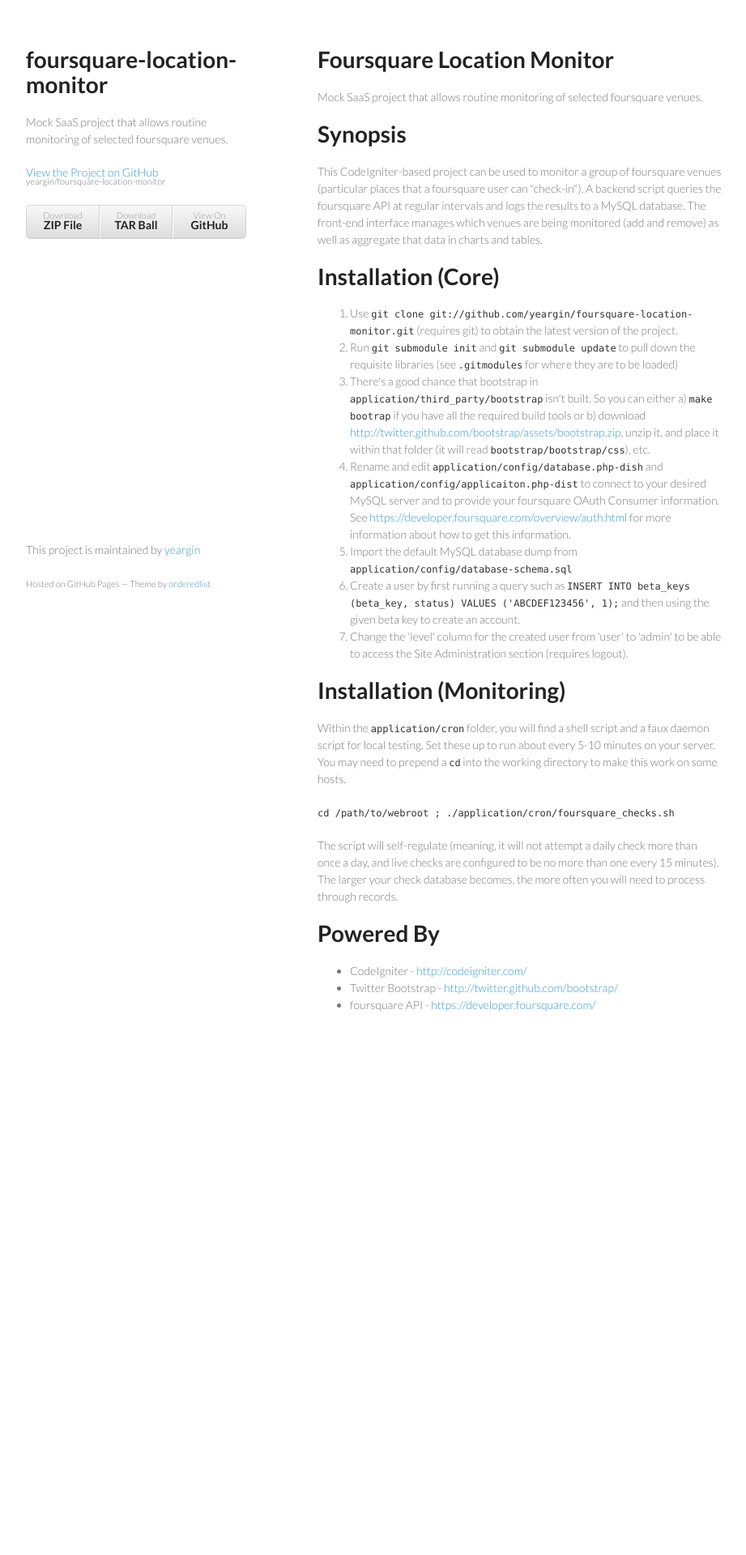
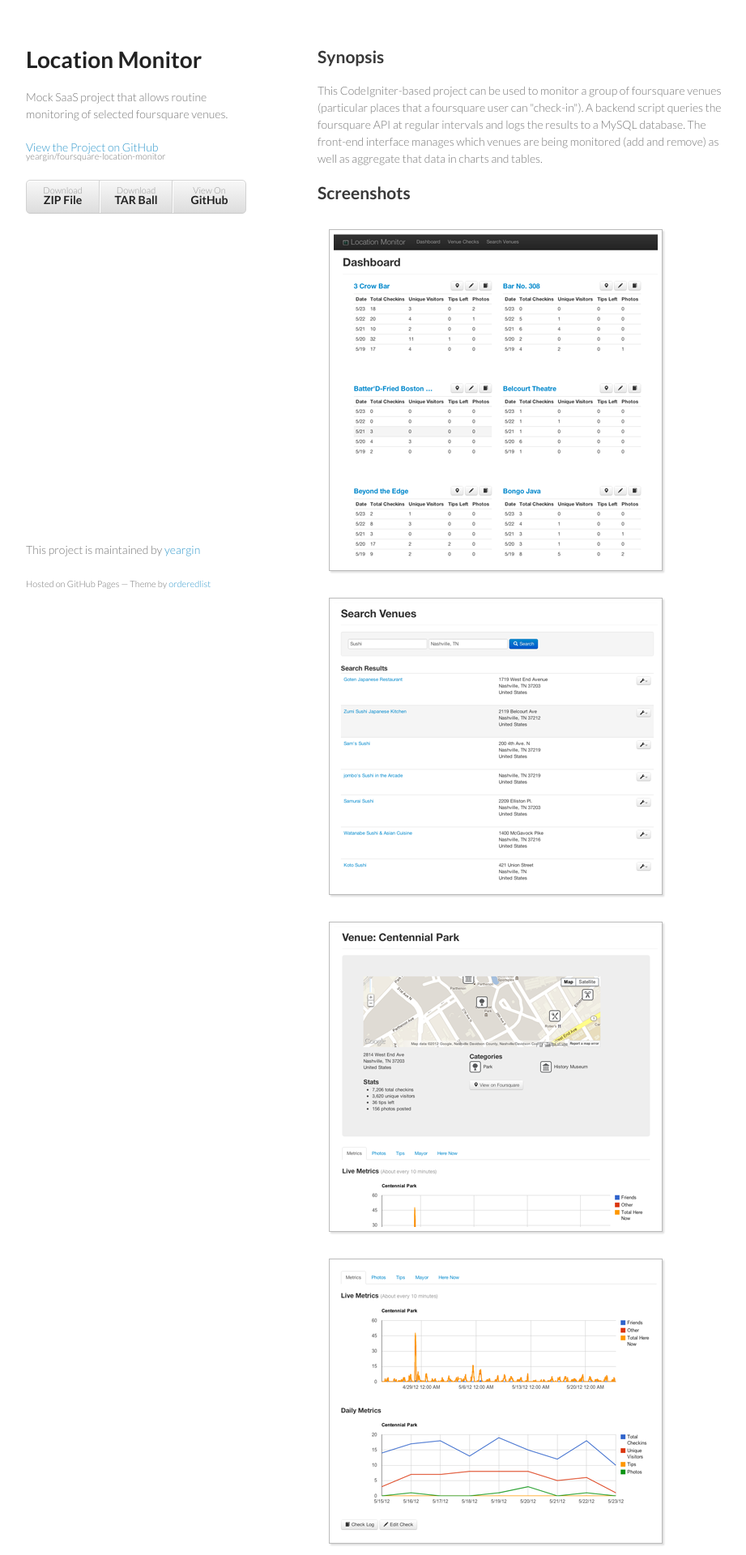
Before and after one commit to yeargin/foursquare-location-monitor, a PHP site: page / in a window 1280 px wide. Shown: the top 1920 px of the page at 81% size, without its empty margins (178-1099 px from the left). Before the commit the page ends 1249 px from the top, so only its background shows below. Run offline with PHP 8.4, Linux system fonts and the light colour scheme.

Commit message:
Updated version of static site with screenshots.

```diff
--- a/index.html
+++ b/index.html
@@ -3,7 +3,7 @@
   <head>
     <meta charset="utf-8">
     <meta http-equiv="X-UA-Compatible" content="chrome=1">
-    <title>foursquare-location-monitor by yeargin</title>
+    <title>Location Monitor | Track check-ins to foursquare venues</title>
 
     <link rel="stylesheet" href="stylesheets/styles.css">
     <link rel="stylesheet" href="stylesheets/pygment_trac.css">
@@ -11,11 +11,26 @@
     <!--[if lt IE 9]>
     <script src="//html5shiv.googlecode.com/svn/trunk/html5.js"></script>
     <![endif]-->
+
+    <script type="text/javascript">
+
+      var _gaq = _gaq || [];
+      _gaq.push(['_setAccount', 'UA-635661-31']);
+      _gaq.push(['_trackPageview']);
+
+      (function() {
+        var ga = document.createElement('script'); ga.type = 'text/javascript'; ga.async = true;
+        ga.src = ('https:' == document.location.protocol ? 'https://ssl' : 'http://www') + '.google-analytics.com/ga.js';
+        var s = document.getElementsByTagName('script')[0]; s.parentNode.insertBefore(ga, s);
+      })();
+
+    </script>
+
   </head>
   <body>
     <div class="wrapper">
       <header>
-        <h1>foursquare-location-monitor</h1>
+        <h1>Location Monitor</h1>
         <p>Mock SaaS project that allows routine monitoring of selected foursquare venues.</p>
         <p class="view"><a href="https://github.com/yeargin/foursquare-location-monitor">View the Project on GitHub <small>yeargin/foursquare-location-monitor</small></a></p>
         <ul>
@@ -25,43 +40,17 @@
         </ul>
       </header>
       <section>
-        <h1>Foursquare Location Monitor</h1>
+        <h2>Synopsis</h2>
+        <p>This CodeIgniter-based project can be used to monitor a group of foursquare venues (particular places that a foursquare user can "check-in"). A backend script queries the foursquare API at regular intervals and logs the results to a MySQL database. The front-end interface manages which venues are being monitored (add and remove) as well as aggregate that data in charts and tables.</p>
 
-<p>Mock SaaS project that allows routine monitoring of selected foursquare venues.</p>
-
-<h1>Synopsis</h1>
-
-<p>This CodeIgniter-based project can be used to monitor a group of foursquare venues (particular places that a foursquare user can "check-in"). A backend script queries the foursquare API at regular intervals and logs the results to a MySQL database. The front-end interface manages which venues are being monitored (add and remove) as well as aggregate that data in charts and tables.</p>
-
-<h1>Installation (Core)</h1>
-
-<ol>
-<li>Use <code>git clone git://github.com/yeargin/foursquare-location-monitor.git</code> (requires git) to obtain the latest version of the project.</li>
-<li>Run <code>git submodule init</code> and <code>git submodule update</code> to pull down the requisite libraries (see <code>.gitmodules</code> for where they are to be loaded)</li>
-<li>There's a good chance that bootstrap in <code>application/third_party/bootstrap</code> isn't built. So you can either a) <code>make bootrap</code> if you have all the required build tools or b) download <a href="http://twitter.github.com/bootstrap/assets/bootstrap.zip">http://twitter.github.com/bootstrap/assets/bootstrap.zip</a>, unzip it, and place it within that folder (it will read <code>bootstrap/bootstrap/css</code>), etc.</li>
-<li>Rename and edit <code>application/config/database.php-dish</code> and <code>application/config/applicaiton.php-dist</code> to connect to your desired MySQL server and to provide your foursquare OAuth Consumer information. See <a href="https://developer.foursquare.com/overview/auth.html">https://developer.foursquare.com/overview/auth.html</a> for more information about how to get this information.</li>
-<li>Import the default MySQL database dump from <code>application/config/database-schema.sql</code>
-</li>
-<li>Create a user by first running a query such as <code>INSERT INTO beta_keys (beta_key, status) VALUES ('ABCDEF123456', 1);</code> and then using the given beta key to create an account.</li>
-<li>Change the 'level' column for the created user from 'user' to 'admin' to be able to access the Site Administration section (requires logout).</li>
-</ol><h1>Installation (Monitoring)</h1>
-
-<p>Within the <code>application/cron</code> folder, you will find a shell script and a faux daemon script for local testing. Set these up to run about every 5-10 minutes on your server. You may need to prepend a <code>cd</code> into the working directory to make this work on some hosts.</p>
-
-<p><code>cd /path/to/webroot ; ./application/cron/foursquare_checks.sh</code></p>
-
-<p>The script will self-regulate (meaning, it will not attempt a daily check more than once a day, and live checks are configured to be no more than one every 15 minutes). The larger your check database becomes, the more often you will need to process through records.</p>
-
-<h1>Powered By</h1>
-
-<ul>
-<li>CodeIgniter - <a href="http://codeigniter.com/">http://codeigniter.com/</a>
-</li>
-<li>Twitter Bootstrap - <a href="http://twitter.github.com/bootstrap/">http://twitter.github.com/bootstrap/</a>
-</li>
-<li>foursquare API - <a href="https://developer.foursquare.com/">https://developer.foursquare.com/</a>
-</li>
-</ul>
+        <h2>Screenshots</h2>
+        <img src="images/screenshot_dashboard.png" alt="Dashboard" class="thumbnail" />
+        <img src="images/screenshot_search.png" alt="Search" class="thumbnail" />
+        <img src="images/screenshot_venue_details.png" alt="Details" class="thumbnail" />
+        <img src="images/screenshot_venue_metrics.png" alt="Metrics" class="thumbnail" />
+        <img src="images/screenshot_venue_photos.png" alt="Photos" class="thumbnail" />
+        <img src="images/screenshot_venue_tips.png" alt="Tips" class="thumbnail" />
+        <img src="images/screenshot_admin_user.png" alt="Admin" class="thumbnail" />
       </section>
       <footer>
         <p>This project is maintained by <a href="https://github.com/yeargin">yeargin</a></p>
--- a/stylesheets/styles.css
+++ b/stylesheets/styles.css
@@ -253,3 +253,10 @@
     color:#444;
   }
 }
+
+img.thumbnail {
+	padding: 5px;
+	margin: 1em;
+	border: solid 1px #bababa;
+	box-shadow: 2px 2px 2px #dddddd;
+}
```
Also changed, not shown: images/screenshot_admin_user.png (added), images/screenshot_dashboard.png (added), images/screenshot_search.png (added), images/screenshot_venue_details.png (added), images/screenshot_venue_metrics.png (added), images/screenshot_venue_photos.png (added), images/screenshot_venue_tips.png (added), 1 other file.
